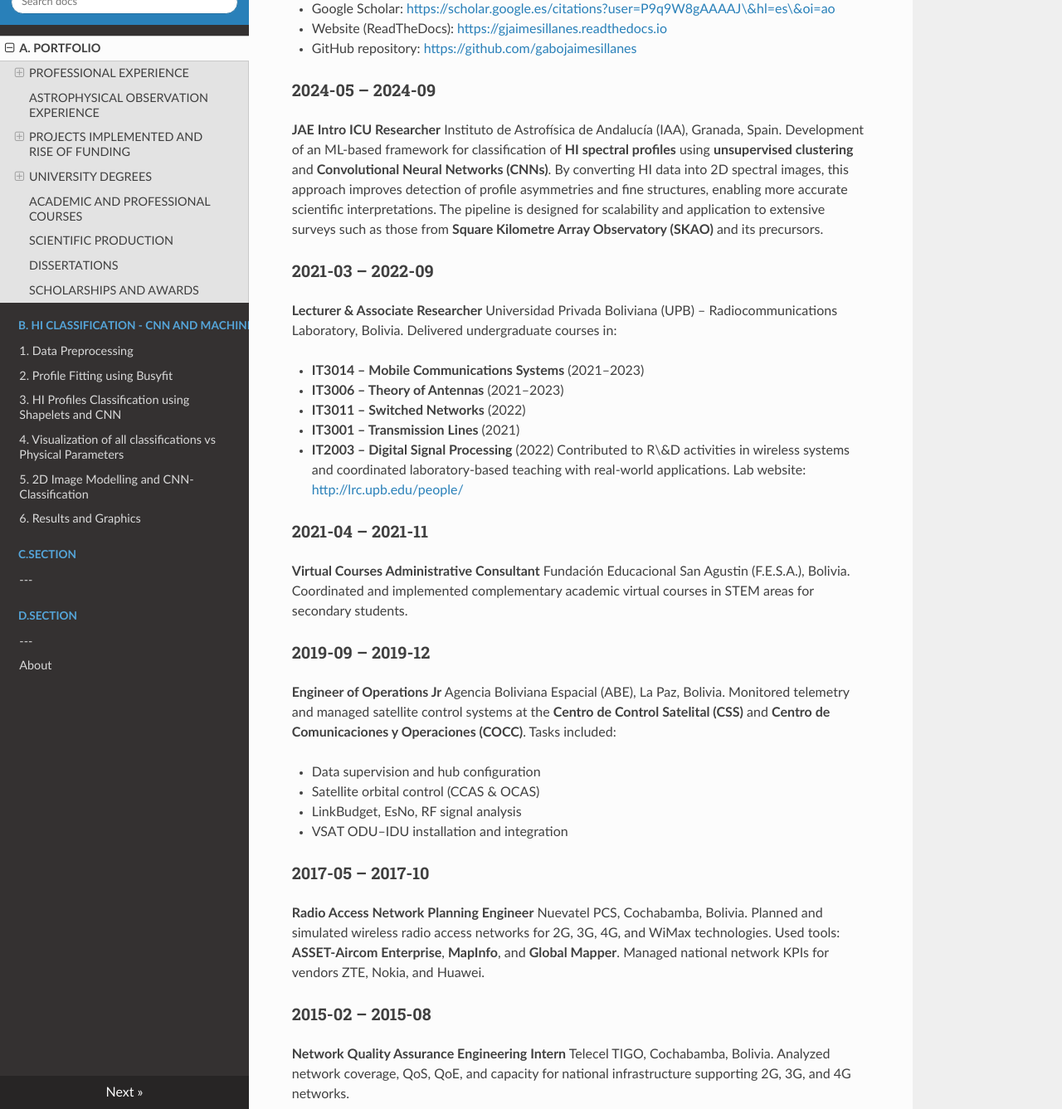
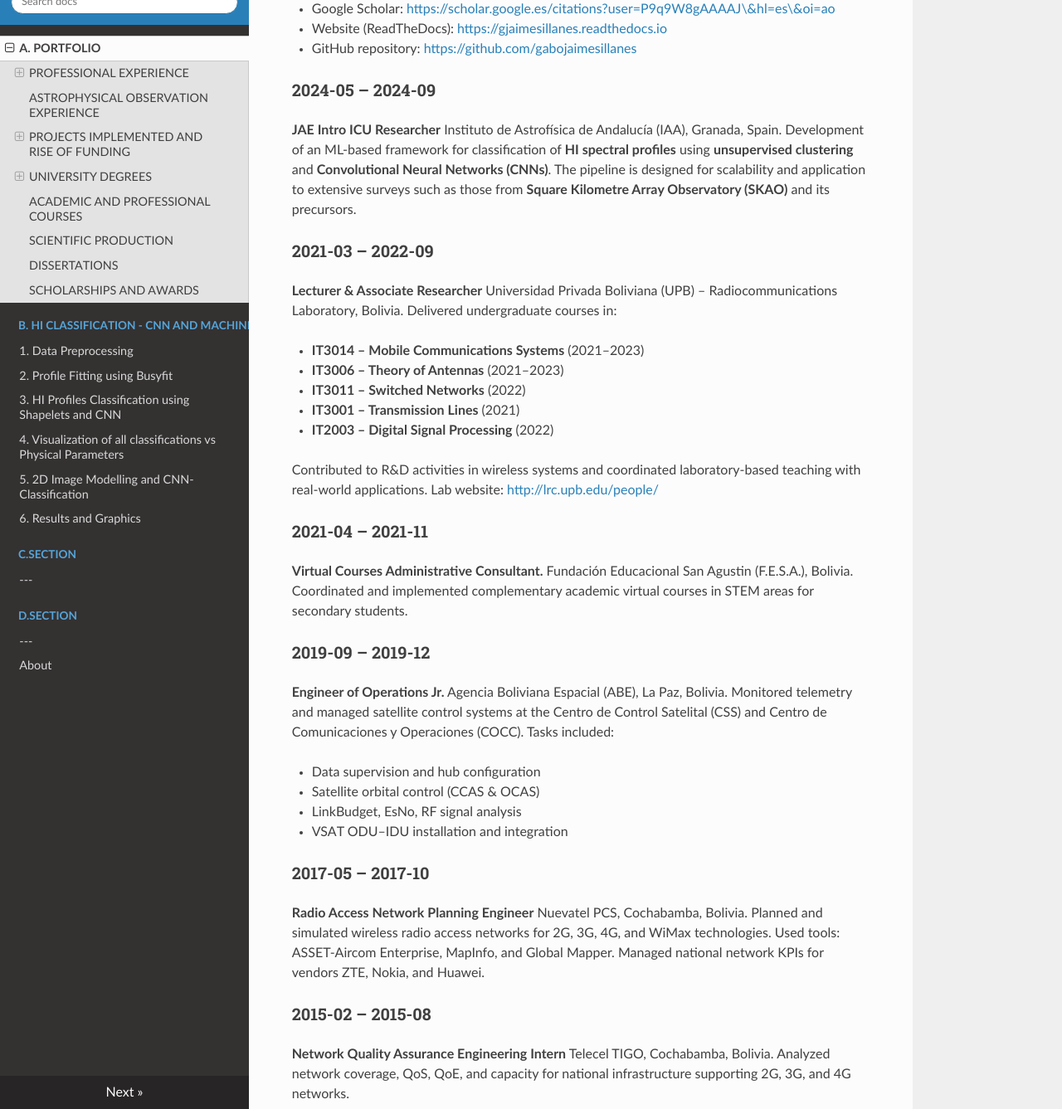
Before and after one commit to gabojaimesillanes/g.jaimes.illanes, an MkDocs documentation site: the page built from docs/portfolio.md, in a window 1280 px wide and 1400 px high, scrolled down 1361 px, cut to the strip 63-1400 px from the top of the window. Shown: the whole strip at 83% size. Built offline with MkDocs 1.6.1, drawn with Linux system fonts in a browser that asks for light colours; nearby versions of some CDN libraries; some of the changed text lies outside the part shown.

Commit message:
Update portfolio.md

```diff
--- a/docs/portfolio.md
+++ b/docs/portfolio.md
@@ -32,7 +32,7 @@ Currently working on the project **Artificial Intelligence Integral Tool for Ast
 
 **JAE Intro ICU Researcher**
 Instituto de Astrofísica de Andalucía (IAA), Granada, Spain.
-Development of an ML-based framework for classification of **HI spectral profiles** using **unsupervised clustering** and **Convolutional Neural Networks (CNNs)**. By converting HI data into 2D spectral images, this approach improves detection of profile asymmetries and fine structures, enabling more accurate scientific interpretations. The pipeline is designed for scalability and application to extensive surveys such as those from **Square Kilometre Array Observatory (SKAO)** and its precursors.
+Development of an ML-based framework for classification of **HI spectral profiles** using **unsupervised clustering** and **Convolutional Neural Networks (CNNs)**. The pipeline is designed for scalability and application to extensive surveys such as those from **Square Kilometre Array Observatory (SKAO)** and its precursors.
 
 ### 2021-03 – 2022-09
 
@@ -45,20 +45,21 @@ Delivered undergraduate courses in:
 * **IT3011 – Switched Networks** (2022)
 * **IT3001 – Transmission Lines** (2021)
 * **IT2003 – Digital Signal Processing** (2022)
-  Contributed to R\&D activities in wireless systems and coordinated laboratory-based teaching with real-world applications.
+
+  Contributed to R&D activities in wireless systems and coordinated laboratory-based teaching with real-world applications.
   Lab website: [http://lrc.upb.edu/people/](http://lrc.upb.edu/people/)
 
 ### 2021-04 – 2021-11
 
-**Virtual Courses Administrative Consultant**
+**Virtual Courses Administrative Consultant.**
 Fundación Educacional San Agustin (F.E.S.A.), Bolivia.
 Coordinated and implemented complementary academic virtual courses in STEM areas for secondary students.
 
 ### 2019-09 – 2019-12
 
-**Engineer of Operations Jr**
+**Engineer of Operations Jr.**
 Agencia Boliviana Espacial (ABE), La Paz, Bolivia.
-Monitored telemetry and managed satellite control systems at the **Centro de Control Satelital (CSS)** and **Centro de Comunicaciones y Operaciones (COCC)**. Tasks included:
+Monitored telemetry and managed satellite control systems at the Centro de Control Satelital (CSS) and Centro de Comunicaciones y Operaciones (COCC). Tasks included:
 
 * Data supervision and hub configuration
 * Satellite orbital control (CCAS & OCAS)
@@ -69,7 +70,7 @@ Monitored telemetry and managed satellite control systems at the **Centro de Con
 
 **Radio Access Network Planning Engineer**
 Nuevatel PCS, Cochabamba, Bolivia.
-Planned and simulated wireless radio access networks for 2G, 3G, 4G, and WiMax technologies. Used tools: **ASSET-Aircom Enterprise**, **MapInfo**, and **Global Mapper**. Managed national network KPIs for vendors ZTE, Nokia, and Huawei.
+Planned and simulated wireless radio access networks for 2G, 3G, 4G, and WiMax technologies. Used tools: ASSET-Aircom Enterprise, MapInfo, and Global Mapper. Managed national network KPIs for vendors ZTE, Nokia, and Huawei.
 
 ### 2015-02 – 2015-08
 
@@ -106,7 +107,7 @@ Astronomical Database report for: **AAVSO, COBS, TNS**
 
 ---
 
-I have raised a total of **€11,373** in support of scientific research, education, and astronomy outreach projects. All these initiatives were executed voluntarily and at no cost for participants, aiming to benefit students, educators, and the astronomy community. Support has come from grants, technical proposals and volunteering in organizations such as the **International Astronomical Union (IAU)**, local foundations and university laboratories.
+I have raised a total of **€11,373** in support of scientific research, education, and astronomy outreach projects. All these initiatives were executed voluntarily and at no cost for participants, aiming to benefit students, educators, and the astronomy community. Support has come from grants, technical proposals and volunteering in organizations such as the International Astronomical Union (IAU), local foundations and university laboratories.
 
 ### 2024-07 – Present
 
@@ -135,7 +136,7 @@ Website: [https://sites.google.com/view/astro3dbol](https://sites.google.com/vie
 ### 2021-10
 
 **Instrumentation Coordinator – Bolivian San Agustín Remote Observatory**
-An initiative by **Fundación Educacional San Agustín (FESA)** supported by **Europlanet Public Engagement Funding Scheme**. The observatory seeks to foster sustainable collaboration, inclusive education, and innovative research. It currently supports high school astronomy education and outreach in Cochabamba.
+An initiative by **Fundación Educacional San Agustín (FESA)** supported by Europlanet Public Engagement Funding Scheme. The observatory seeks to foster sustainable collaboration, inclusive education, and innovative research. It currently supports high school astronomy education and outreach in Cochabamba.
 Article: [Europlanet Magazine, Issue 2](https://www.europlanet.org/europlanet-magazine/issue2/the-bolivian-san-agustin-remote-observatory/)
 
 * **Rise:** Approved proposal raised **€3715** in funding.
@@ -145,7 +146,7 @@ Article: [Europlanet Magazine, Issue 2](https://www.europlanet.org/europlanet-ma
 **Leader – Bolivian Delegation to the IOAA**
 **International Olympiad on Astronomy and Astrophysics (IOAA)**, coordinated with OLAA & OCEPB.
 
-* **Rise:** Secured **local academic and institutional support** for implementation via Fundación FESA.
+* **Rise:** Secured local academic and institutional support for implementation via Fundación FESA.
 
 ### 2019-08
 
```
Also changed, not shown: other parts of docs/portfolio.md (+1 -1 lines).
